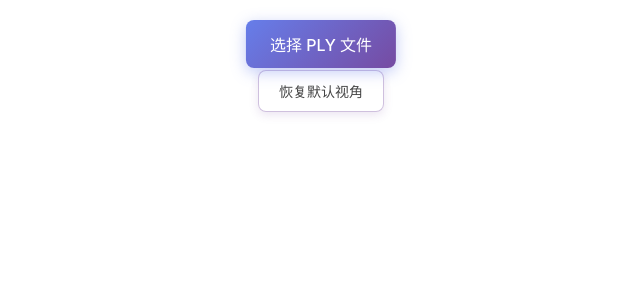
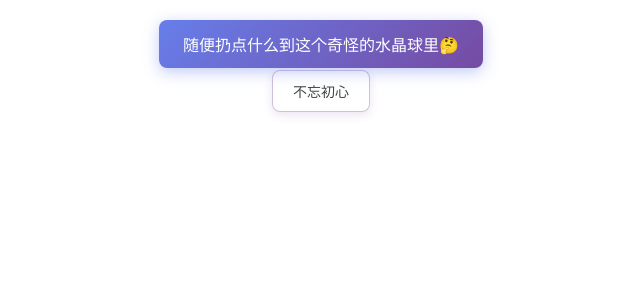
Before and after one commit to senwich/SenwichScene, a Vue app: page / in a window 1280 px wide. Shown: the top 300 px of the page, without its empty margins (319-959 px from the left). Built offline with nearby package versions, Linux system fonts and the light colour scheme.

Commit message:
update:input text

```diff
--- a/src/App.vue
+++ b/src/App.vue
@@ -431,10 +431,10 @@ onUnmounted(() => {
       style="display: none"
     />
     <button class="file-button" @click="triggerFileSelect">
-      选择 PLY 文件
+      随便扔点什么到这个奇怪的水晶球里🤔
     </button>
     <button class="reset-button" @click="resetView()">
-      恢复默认视角
+      不忘初心
     </button>
   </div>
 </template>
```
